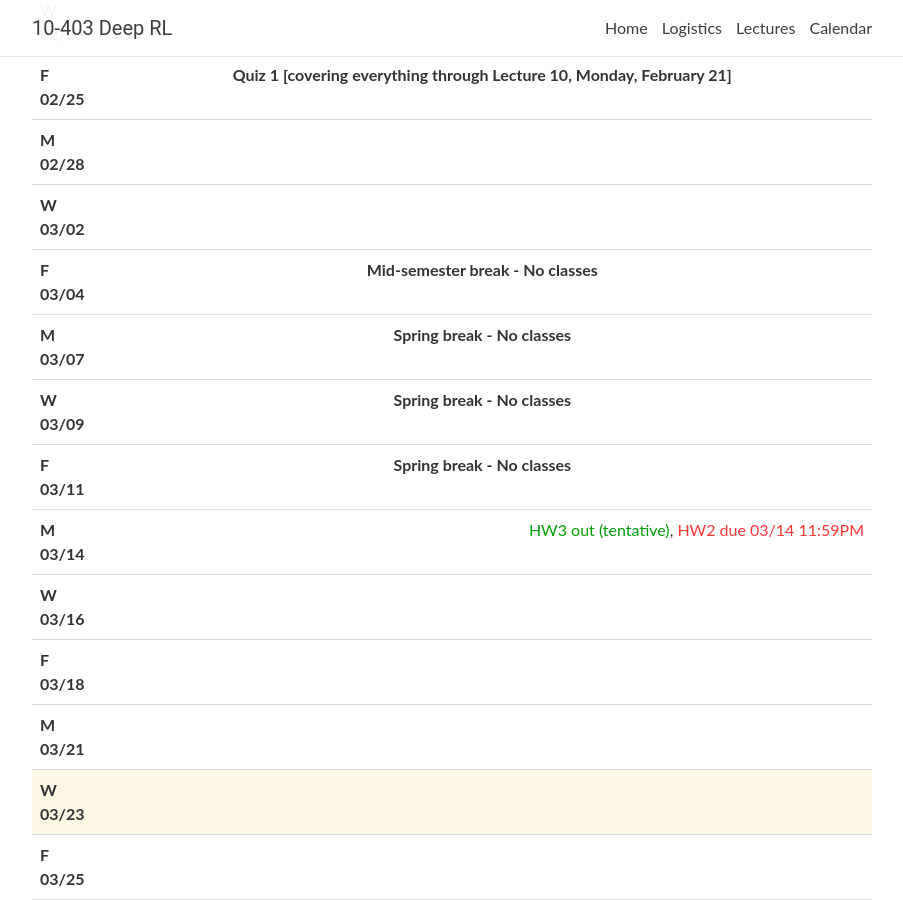
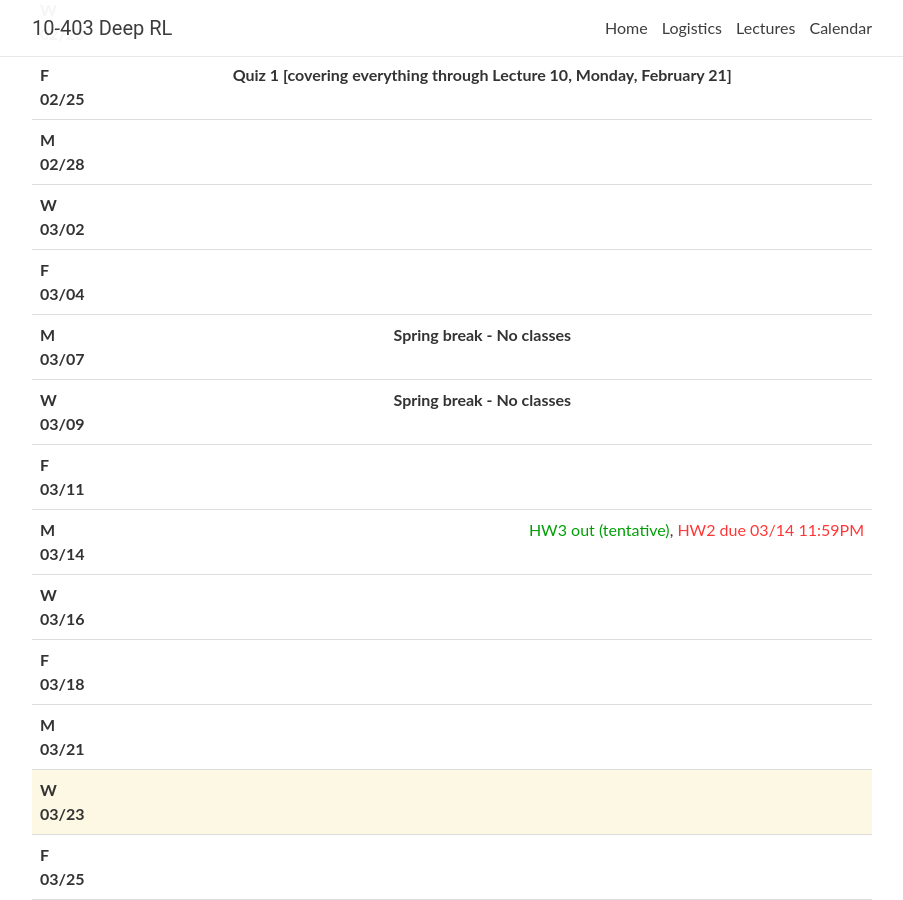
Before and after one commit to cmudeeprl/403website_s22, a Jekyll site: the page built from _pages/lectures.md, in a window 1280 px wide and 900 px high, scrolled down 1199 px. Shown: the whole window, without its empty margins (188-1091 px from the left). Built offline with Jekyll 4.4.1, drawn with Linux system fonts in a browser that asks for light colours; nearby versions of some CDN libraries; comment, search, counter and statistics services are not loaded.

```diff
--- a/_data/lectures.yml
+++ b/_data/lectures.yml
@@ -368,30 +368,29 @@
     - Bagnell. <a href="http://www.ri.cmu.edu/publication_view.html?pub_id=7891" target="_blank">An Invitation to Imitation</a>, Up To Page 10
     - Bojarski et al. <a href="https://arxiv.org/abs/1604.07316" target="_blank">End to End Learning for Self-Driving Cars</a>
     - Bansal et al. <a href="https://arxiv.org/abs/1812.03079" target="_blank">ChauffeurNet&#58; Learning to Drive by Imitating the Best and Synthesizing the Worst</a>
-  logistics:
+
 
 - date: F 03/04
   lecturer:
   title: >
-    <strong> Mid-semester break - No classes </strong>
+
   recitation: <strong>No Recitation (Mid-semester break) </strong>
 
 - date: M 03/07
   lecturer:
   title: >
     <strong> Spring break - No classes </strong>
-  recitation: <strong>No Recitation (Spring break) </strong>
+  recitation:
 
 - date: W 03/09
   lecturer:
   title: >
     <strong> Spring break - No classes </strong>
-  recitation: <strong>No Recitation (Spring break) </strong>
+  recitation:
 
 - date: F 03/11
   lecturer:
   title: >
-    <strong> Spring break - No classes </strong>
   recitation: <strong>No Recitation (Spring break) </strong>
 
 # - date: M 10/18
@@ -410,8 +409,6 @@
 #     - Ross et al. <a href="https://arxiv.org/abs/1011.0686" target="_blank">A Reduction of Imitation Learning and Structured Prediction to No-Regret Online Learning</a>, Optional
 #     - Bojarski et al. <a href="https://arxiv.org/abs/1604.07316" target="_blank">End to End Learning for Self-Driving Cars</a>
 #     - Bansal et al. <a href="https://arxiv.org/abs/1812.03079" target="_blank">ChauffeurNet&#58; Learning to Drive by Imitating the Best and Synthesizing the Worst</a>
-
-
 
 - date: M 03/14
   lecturer: Katerina
```
Also changed, not shown: _pages/lectures.md (line endings or trailing spaces).
